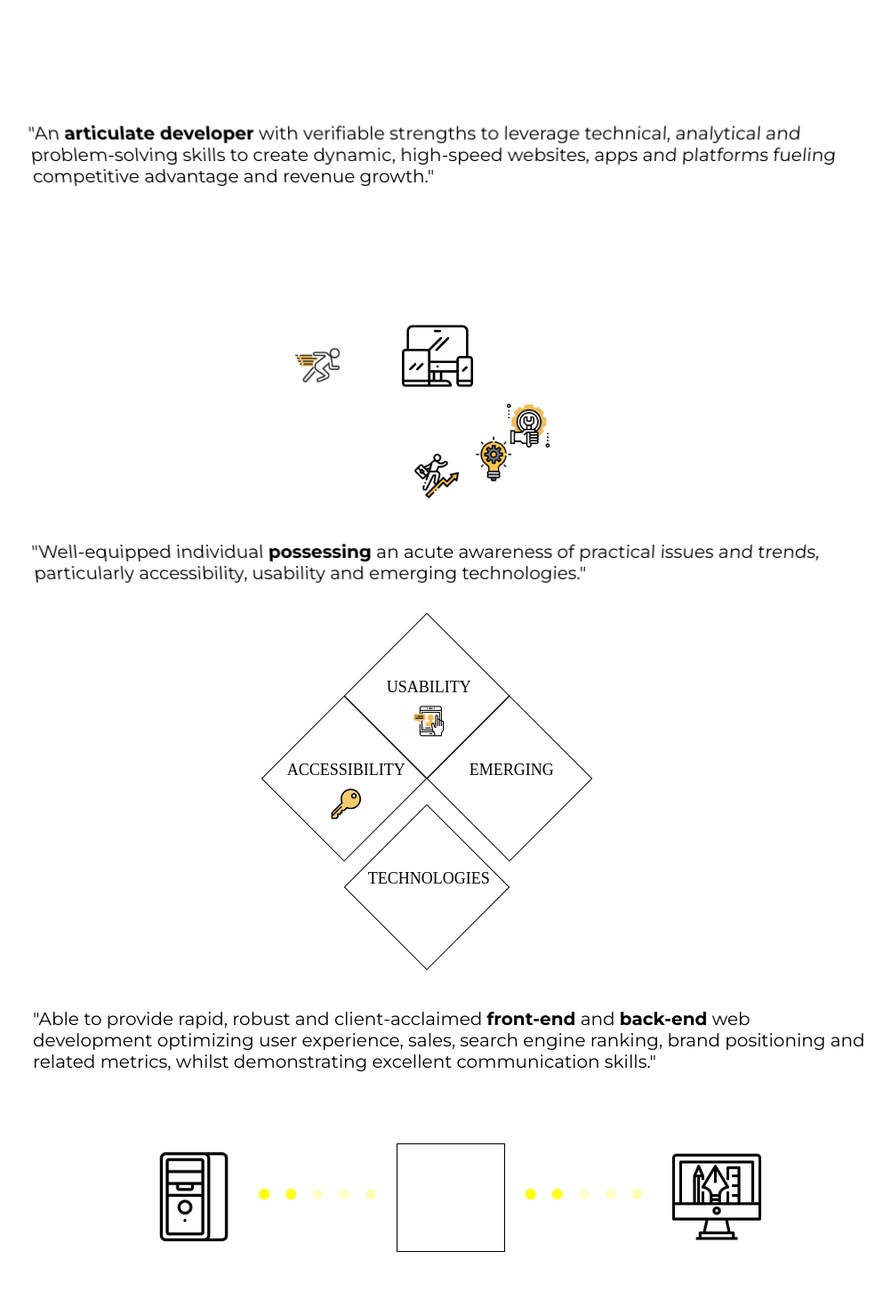
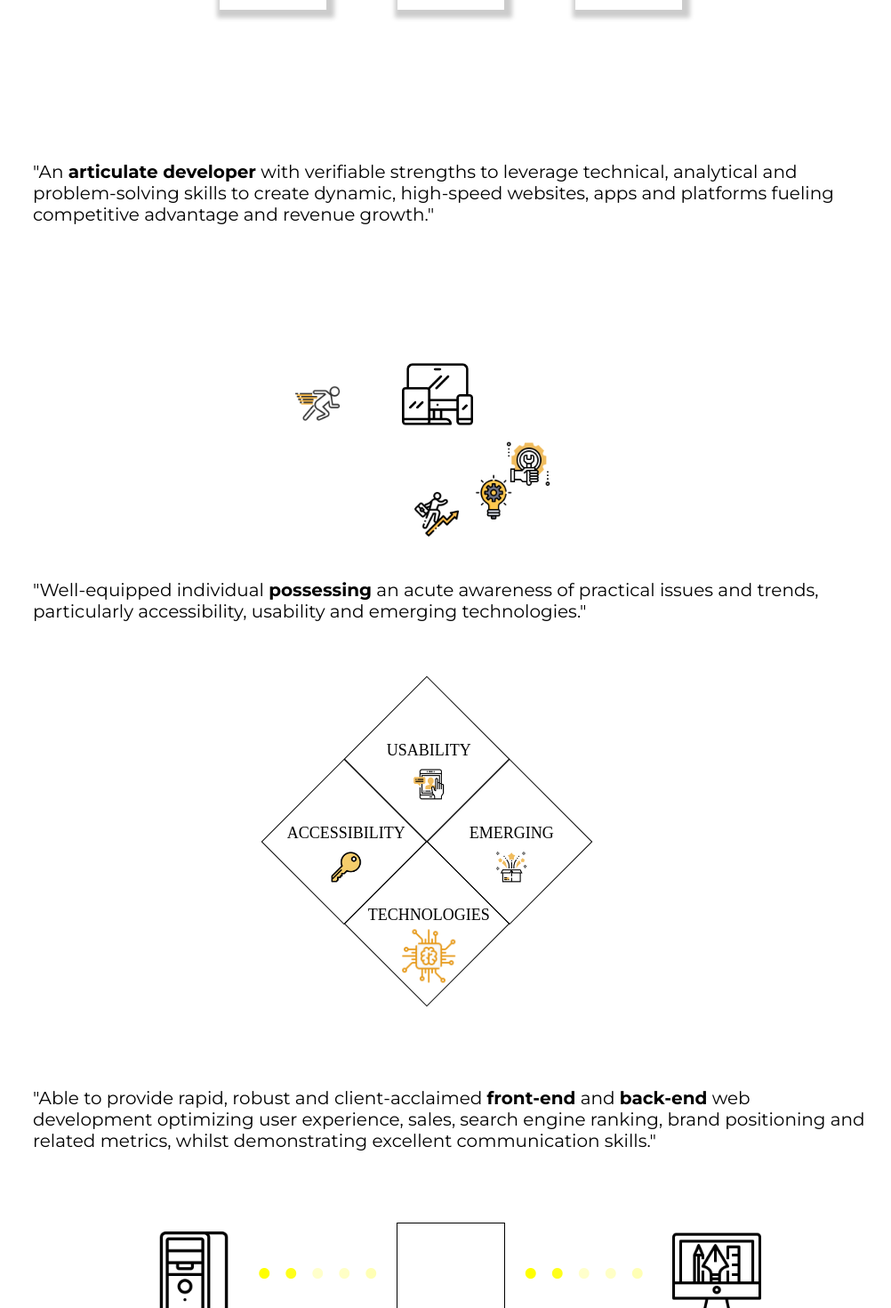
Before and after one commit to seheesf88/portfolio_v3, a React (Create React App) app: page / in a window 1280 px wide. Shown: the part 1080-2550 px from the top of the page at 89% size, without its empty margins (133-1135 px from the left). Built offline with nearby package versions, Linux system fonts and the light colour scheme.

Commit message:
need to edit more..

```diff
--- a/public/index.html
+++ b/public/index.html
@@ -7,6 +7,7 @@
     <meta name="theme-color" content="#000000" />
     <link rel="manifest" href="%PUBLIC_URL%/manifest.json" />
     <link href="https://fonts.googleapis.com/css?family=Montserrat:400,700&display=swap" rel="stylesheet">
+    <!-- <link href="https://fonts.googleapis.com/css?family=Playfair+Display&display=swap" rel="stylesheet"> -->
     <link href="https://fonts.googleapis.com/css?family=Roboto:400,700&display=swap" rel="stylesheet">
     <link rel="stylesheet" href="https://cdn.jsdelivr.net/npm/animate.css@3.5.2/animate.min.css">
     <title>SeHee's porfolio</title>
--- a/src/AboutMe/index.js
+++ b/src/AboutMe/index.js
@@ -16,7 +16,7 @@ class AboutMe extends Component{
     return(
       <div>
         <Nav />
-                  <h1 className="">About Me</h1>
+                  <h1 className="">About Me.</h1>
         <div className="aboutme">
           <p className="aboutme-item">
             Highly analytical, creative and enthusiastic web developer with a powerful blend of exceptional insights and high-level performance in building and optimizing the performance of user-centric, high-impact websites for start-ups and established companies. An articulate developer with verifiable strengths to leverage technical, analytical and problem-solving skills to create dynamic, high-speed websites, apps and platforms fueling competitive advantage and revenue growth. Well-equipped individual possessing an acute awareness of practical issues and trends, particularly accessibility, usability and emerging technologies. Able to provide rapid, robust and client-acclaimed front- and back-end web development optimizing user experience, sales, search engine ranking, brand positioning and related metrics, whilst demonstrating excellent communication skills.
--- a/src/Contacts/Contact.css
+++ b/src/Contacts/Contact.css
@@ -71,3 +71,7 @@
   -webkit-box-shadow: 2px 2px 3px 4px #ccc;
   box-shadow:         2px 2px 3px 4px #ccc;
 }
+
+#findmeon {
+  margin-top: 50px;
+}
--- a/src/Contacts/index.js
+++ b/src/Contacts/index.js
@@ -16,7 +16,7 @@ class Contacts extends Component{
     return(
       <div className="contact-main">
         <Nav />
-        <h1>Contact</h1>
+        <h1>Contact.</h1>
         <div className="contact-container">
           <div className="avatar">
             <img id="avatar" src="./connect.jpg" />
@@ -26,8 +26,7 @@ class Contacts extends Component{
               <div id="contact-name">SeHee Son</div>
               <div className="contact-address">San Francisco, CA</div>
               <div className="contact-address">seheesf88@gmail.com</div>
-              <div className="contact-address">linkedin.com/in/sehee-son</div>
-              <div className="contact-address">github.com/seheesf88</div>
+              <div className="contact-address" id="findmeon">Find me on..</div>
             </div>
             <div className="contact-info">
               <span className="contact-link"><a href="mailto:seheesf88@gmail.com"><img className="contact" src="./email.png" /></a></span>
--- a/src/MainPage/MainPage.css
+++ b/src/MainPage/MainPage.css
@@ -171,10 +171,11 @@
 
 /* Third section */
 .thridP {
-
+  padding-bottom: 8px;
 }
 
 .top {
+  padding-top: 28px;
   margin-bottom: -89px;
 }
 
@@ -191,7 +192,7 @@
 }
 
 .bottom {
-  margin-top: -40px;
+  margin-top: -70px;
   margin-bottom: 60px;
 }
 
@@ -235,7 +236,7 @@
 .diamond {
     /* opacity:0.5; */
     /* background:#676470; */
-    transition:all 0.3s ease;
+    /* transition:all 0.3s ease; */
 }
 
 
@@ -243,36 +244,36 @@
   margin-top: 30px;
 }
 
-.flip-card {
+/* .flip-card {
   background-color: transparent;
-  /* width: 300px; */
-  /* height: 200px; */
-  /* border: 1px solid #f1f1f1; */
+  width: 300px;
+  height: 200px;
+  border: 1px solid #f1f1f1;
   perspective: 1000px;
-}
+} */
 
 /* This container is needed to position the front and back side */
-.flip-card-inner {
-  /* position: relative; */
-  /* width: 100%; */
-  /* height: 100%; */
+/* .flip-card-inner {
+  position: relative;
+  width: 100%;
+  height: 100%;
   text-align: center;
   transition: transform 0.8s;
-  /* transform-style: preserve-3d; */
-}
+  transform-style: preserve-3d;
+} */
 
 /* Do an horizontal flip when you move the mouse over the flip box container */
-.flip-card:hover .flip-card-inner {
+/* .flip-card:hover .flip-card-inner {
   transform: rotateY(180deg);
-}
+} */
 
 /* Position the front and back side */
-.flip-card-front, .flip-card-back {
+/* .flip-card-front, .flip-card-back {
   position: absolute;
-  /* width: 100%; */
-  /* height: 100%; */
+  width: 100%;
+  height: 100%;
   backface-visibility: hidden;
-}
+} */
 
 /* Style the front side (fallback if image is missing) */
 /* .flip-card-front {
@@ -281,13 +282,13 @@
 } */
 
 /* Style the back side */
-.flip-card-back {
-  /* background-color: dodgerblue; */
-  /* color: white; */
+/* .flip-card-back {
+  background-color: dodgerblue;
+  color: white;
   transform: rotateY(180deg);
-  backface-visibility: hidden;
+  backface-visibility: visible;
   padding-top: 0px;
-}
+} */
 
 /* .pictureOne {
   border: 1px solid;
@@ -456,6 +457,7 @@
   padding-left: -10px;
  }
 
-.possessing:hover {
-  transform: rotateY(180deg);
+.chip {
+  height: 60px;
+  padding-top: 5px;
 }
--- a/src/MainPage/index.js
+++ b/src/MainPage/index.js
@@ -96,7 +96,7 @@ class MainPage extends Component{
         <div className="firstP">
           <p className="summary one wow flipInX"
             data-wow-duration="3s"
-            data-wow-delay="1s"
+            data-wow-delay="0s"
             data-wow-offset="10"
             data-wow-iteration="1"
           >
@@ -112,7 +112,7 @@ class MainPage extends Component{
         <div className="secondP">
           <p className="summary two wow flipInX"
             data-wow-duration="3s"
-            data-wow-delay="1s"
+            data-wow-delay="0s"
             data-wow-offset="10"
             data-wow-iteration="1"
           >
@@ -130,7 +130,7 @@ class MainPage extends Component{
         <div className="thridP">
           <p className="summary three wow flipInX"
             data-wow-duration="3s"
-            data-wow-delay="1s"
+            data-wow-delay="0s"
             data-wow-offset="10"
             data-wow-iteration="1"
           >
@@ -153,13 +153,24 @@ class MainPage extends Component{
                 </div>
             </div>
             <div className="diamond">
-              <div className="text">emerging</div></div>
+              <div className="text">
+                <div>emerging</div>
+                <div><img className="possessing" src="./new.png" /></div>
+              </div>
+            </div>
           </div>
           <div className="flip-card">
-            <div className="container-icon bottom">
-              <div className="diamond flip-card-inner" id="diamond-technologies">
-                <div className="text flip-card-front">technologies</div>
-                <div className="text flip-card-back"></div>
+            <div className="container-icon bottom wow slideInUp"                     data-wow-duration="1s"
+                                data-wow-delay="1s"
+                                data-wow-offset="10"
+                                data-wow-iteration="1"
+                                data-wow-duration="2s"
+                                >
+              <div className="diamond" id="diamond-technologies">
+                <div className="text">
+                  <div>technologies</div>
+                  <div><img className="possessing chip" src="./chip.png" /></div>
+                </div>
               </div>
             </div>
           </div>
@@ -167,7 +178,7 @@ class MainPage extends Component{
         <div className="fourP">
           <p className="summary four wow flipInX"
             data-wow-duration="1s"
-            data-wow-delay="1s"
+            data-wow-delay="0s"
             data-wow-offset="10"
             data-wow-iteration="1"
           >
--- a/src/Nav/Nav.css
+++ b/src/Nav/Nav.css
@@ -23,7 +23,7 @@
 
 .nav-item {
   padding: 10px 10px 0 10px;
-  margin: 30px 30px 50px 30px;
+  margin: 65px 30px 50px 30px;
 }
 
 .nav-item:hover {
--- a/src/Nav/index.js
+++ b/src/Nav/index.js
@@ -16,8 +16,7 @@ class Nav extends Component{
       <div className="navbar">
           <div className="nav-list" id="logo">
             <Link style={{ textDecoration: 'none'}} to="/">
-              <div>SEHEE</div>
-              <div>SON<span className="dot">.</span></div>
+              <img src="./logo.png"/>
             </Link>
           </div>
           <div className="nav-list item-list">
@@ -34,3 +33,6 @@ export default Nav
 
 
 // <div className="nav-item"><Link style={{ textDecoration: 'none'}} to="/aboutme">About me.</Link></div>
+
+// <div>SEHEE</div>
+// <div>SON<span className="dot">.</span></div>
--- a/src/Projects/Projects.css
+++ b/src/Projects/Projects.css
@@ -48,6 +48,7 @@
   width: 530px;
   margin: 20px 20px;
   text-align: left;
+  font-family: 'Montserrat', sans-serif;
 }
 
 .project-two {
@@ -71,6 +72,7 @@
   width: 530px;
   margin: 20px 20px;
   text-align: left;
+
 }
 
 
--- a/src/Projects/index.js
+++ b/src/Projects/index.js
@@ -22,7 +22,7 @@ class Projects extends Component{
       <div>
         <Nav />
         <div className="project-container">
-        <h1 id="project">Projects</h1>
+        <h1 id="project">Projects.</h1>
         <div className="project-one">
           <div className="panel">
             <div className="wow slideInRight project-items"
--- a/src/Skills/index.js
+++ b/src/Skills/index.js
@@ -23,7 +23,7 @@ class Skills extends Component{
     return(
       <div>
         <Nav />
-        <h1>Skills</h1>
+        <h1>Skills.</h1>
         <div className="container-skills">
           <div className="skill-panel">
             <div className="skill-items wow slideInLeft"
```
Also changed, not shown: public/chip.png (added), public/logo.png (added).
